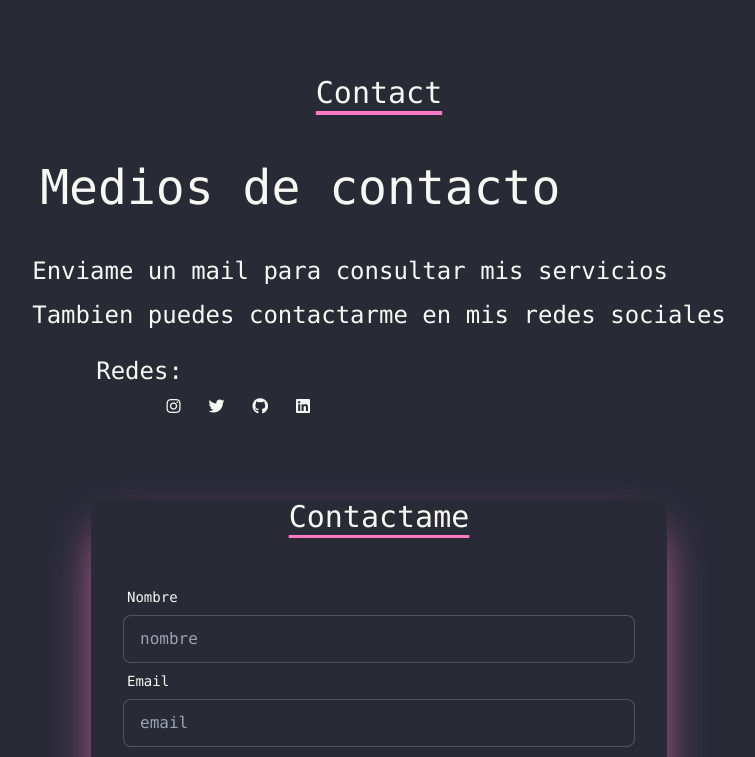
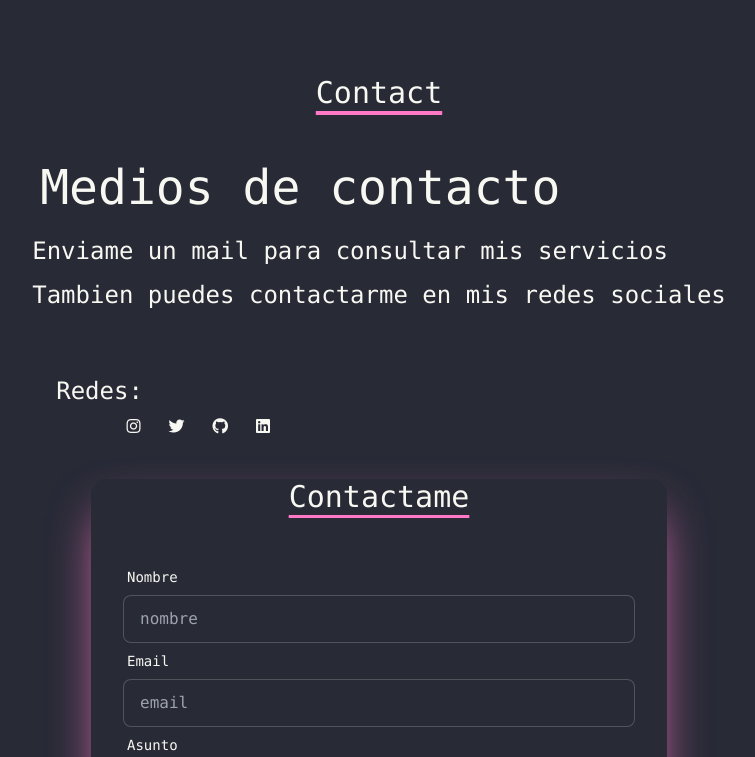
Before and after one commit to martinbasile13/Portafolio, a React (Vite) app: page / in a window 1280 px wide. Shown: the part 2820-3577 px from the top of the page, without its empty margins (261-1016 px from the left). Built offline with nearby package versions, Linux system fonts and the light colour scheme.

Commit message:
portafolio v2.0

```diff
--- a/src/component/contact.jsx
+++ b/src/component/contact.jsx
@@ -2,11 +2,14 @@
 
 export default function Contact(){
     return(
-        <div className="flex flex-wrap items-center justify-center text-center ">
-            <div className="p-10 flex flex-col items-start justify-start text-start">
+
+        <div className="flex flex-wrap items-center justify-center text-center">
+            <div className=" flex flex-col items-start justify-start text-start">
+                <div className="p-10">
                 <h1 className="text-5xl mb-6 ml-2">Medios de contacto</h1>
                 <p className="text-2xl mt-5">Enviame un mail para consultar mis servicios</p>
                 <p className="text-2xl mt-3 ">Tambien puedes contactarme en mis redes sociales</p>
+                </div>
                 <div className="mt-6">
                   <p className="text-2xl ml-16">Redes:</p>
                   <div className="flex flex-wrap items-center justify-center text-center w-96 mt-2">
```
